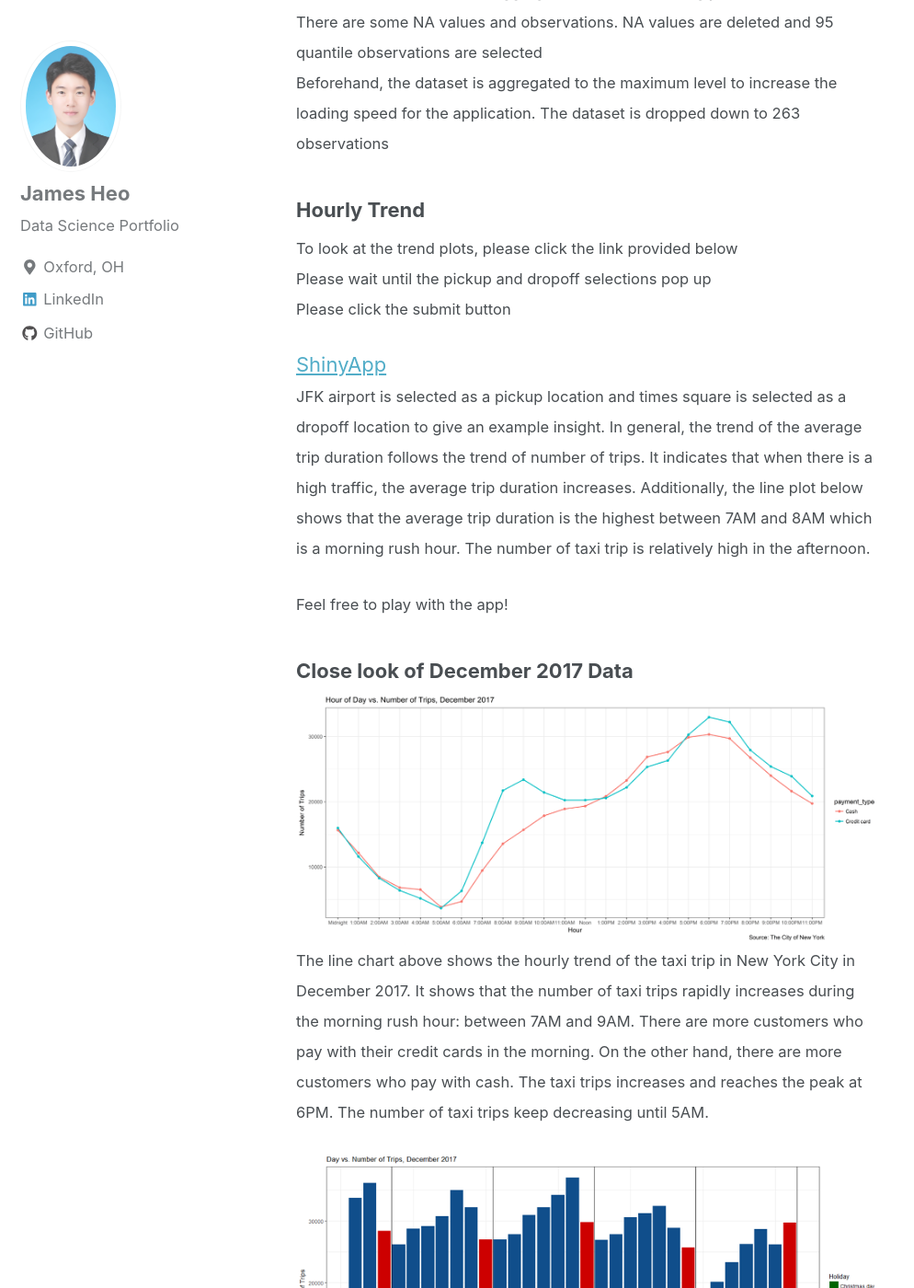
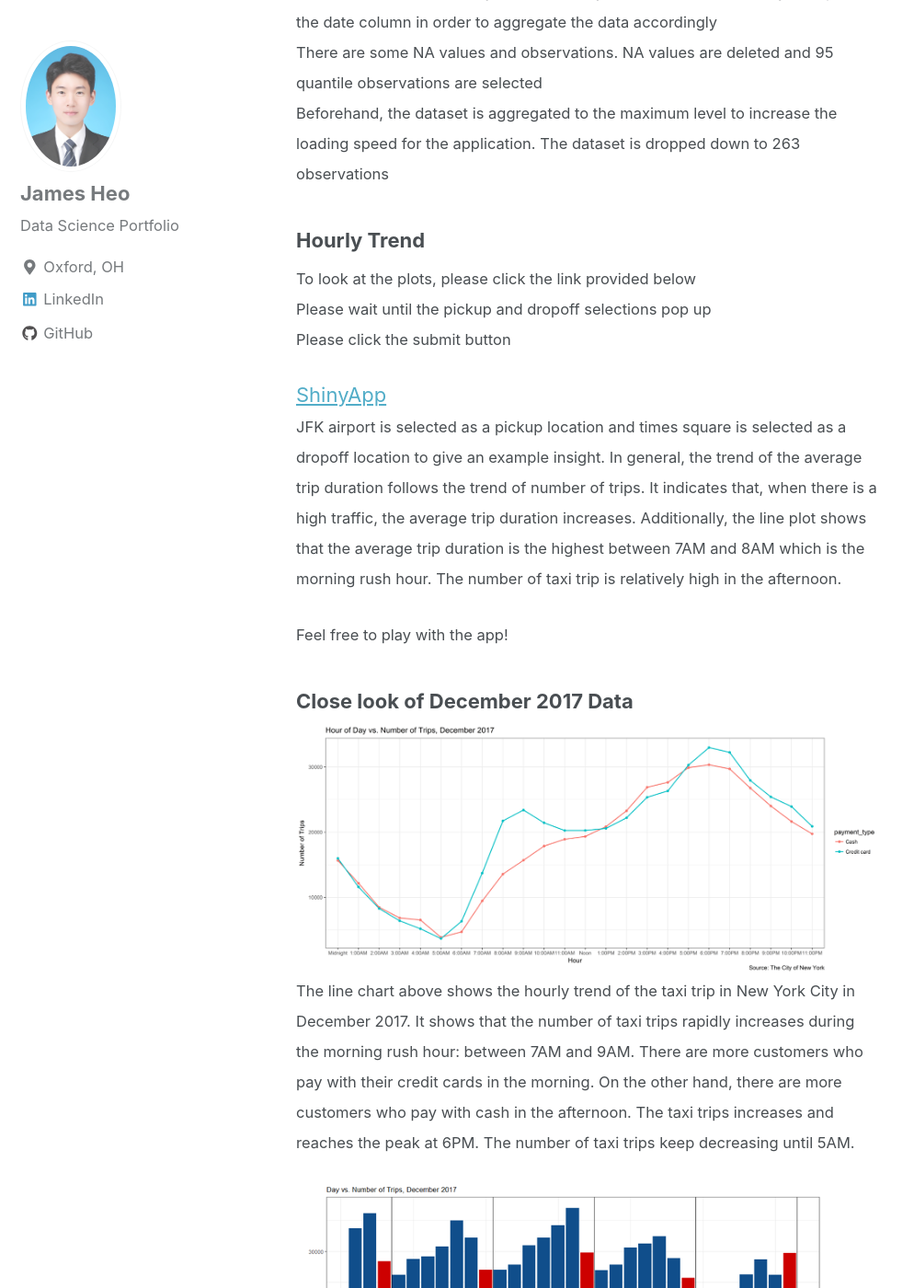
Before and after one commit to JamesHeo/heojstats.github.io, a Jekyll site: the page built from _posts/2018-06-13-NYCTaxiCaps.md, in a window 1280 px wide and 1400 px high, scrolled down 1227 px. Shown: the whole window at 92% size, without its empty margins (0-994 px from the left). Built offline with Jekyll 4.4.1, drawn with Linux system fonts in a browser that asks for light colours; nearby versions of some CDN libraries; some of the changed text lies outside the part shown.

Commit message:
Polised the body

```diff
--- a/_posts/2018-06-13-NYCTaxiCaps.md
+++ b/_posts/2018-06-13-NYCTaxiCaps.md
@@ -10,7 +10,7 @@
 <img src="{{ site.url }}{{ site.baseurl }}/images/NYCTaxi.jpg" alt="NYC with taxi">
 
 ### Introduction
-<small>The goal of this project is to find several taxi trip trends in the city of New York in 2017: number of trips and trip duration. It is built in shiny application format which gives users an ability to choose pick up and drop off locations along with month and day of the week.</small>
+<small>The goal of this project is to find several taxi trip trends in the city of New York in 2017: number of trips and trip duration. It is built in shiny application format which gives users an ability to choose pick up and drop off locations along with month and day of the week. It also includes a few static visualizations for more details about the trend</small>
 
 
 ### Data Overview
@@ -23,19 +23,19 @@
 <small>Beforehand, the dataset is aggregated to the maximum level to increase the loading speed for the application. The dataset is dropped down to 263 observations</small><br>
 
 ### Hourly Trend
-<small>To look at the trend plots, please click the link provided below</small><br>
+<small>To look at the plots, please click the link provided below</small><br>
 <small>Please wait until the pickup and dropoff selections pop up</small><br>
 <small>Please click the submit button</small><br>
 
 [ShinyApp](https://heojstats.shinyapps.io/nyc_taxi_cab_app/)
 <br>
-<small>JFK airport is selected as a pickup location and times square is selected as a dropoff location to give an example insight. In general, the trend of the average trip duration follows the trend of number of trips. It indicates that when there is a high traffic, the average trip duration increases. Additionally, the line plot below shows that the average trip duration is the highest between 7AM and 8AM which is a morning rush hour. The number of taxi trip is relatively high in the afternoon.</small>
+<small>JFK airport is selected as a pickup location and times square is selected as a dropoff location to give an example insight. In general, the trend of the average trip duration follows the trend of number of trips. It indicates that, when there is a high traffic, the average trip duration increases. Additionally, the line plot shows that the average trip duration is the highest between 7AM and 8AM which is the morning rush hour. The number of taxi trip is relatively high in the afternoon.</small>
 
 <small>Feel free to play with the app!</small>
 
 ### Close look of December 2017 Data
 ![alt]({{ site.url }}{{ site.baseurl }}/images/NYCTaxi/LineChart.png)
-<small>The line chart above shows the hourly trend of the taxi trip in New York City in December 2017. It shows that the number of taxi trips rapidly increases during the morning rush hour: between 7AM and 9AM. There are more customers who pay with their credit cards in the morning. On the other hand, there are more customers who pay with cash. The taxi trips increases and reaches the peak at 6PM. The number of taxi trips keep decreasing until 5AM.</small>
+<small>The line chart above shows the hourly trend of the taxi trip in New York City in December 2017. It shows that the number of taxi trips rapidly increases during the morning rush hour: between 7AM and 9AM. There are more customers who pay with their credit cards in the morning. On the other hand, there are more customers who pay with cash in the afternoon. The taxi trips increases and reaches the peak at 6PM. The number of taxi trips keep decreasing until 5AM.</small>
 
 <img src="{{ site.url }}{{ site.baseurl }}/images/NYCTaxi/BarChart.png" alt="bar chart">
-<small>The bar chart above shows the daily trend of the taxi trip in New York City in December 2017. It shows that the number of the taxi trip is high on Fridays and Saturdays. However, the number is low when it is Sunday or during the holidays.</small>
+<small>The bar chart above shows the daily trend of the taxi trip in New York City in December 2017. It shows that the number of the taxi trip is high on Fridays and Saturdays. However, the number is low when it is Sunday or during the holiday season.</small>
```
